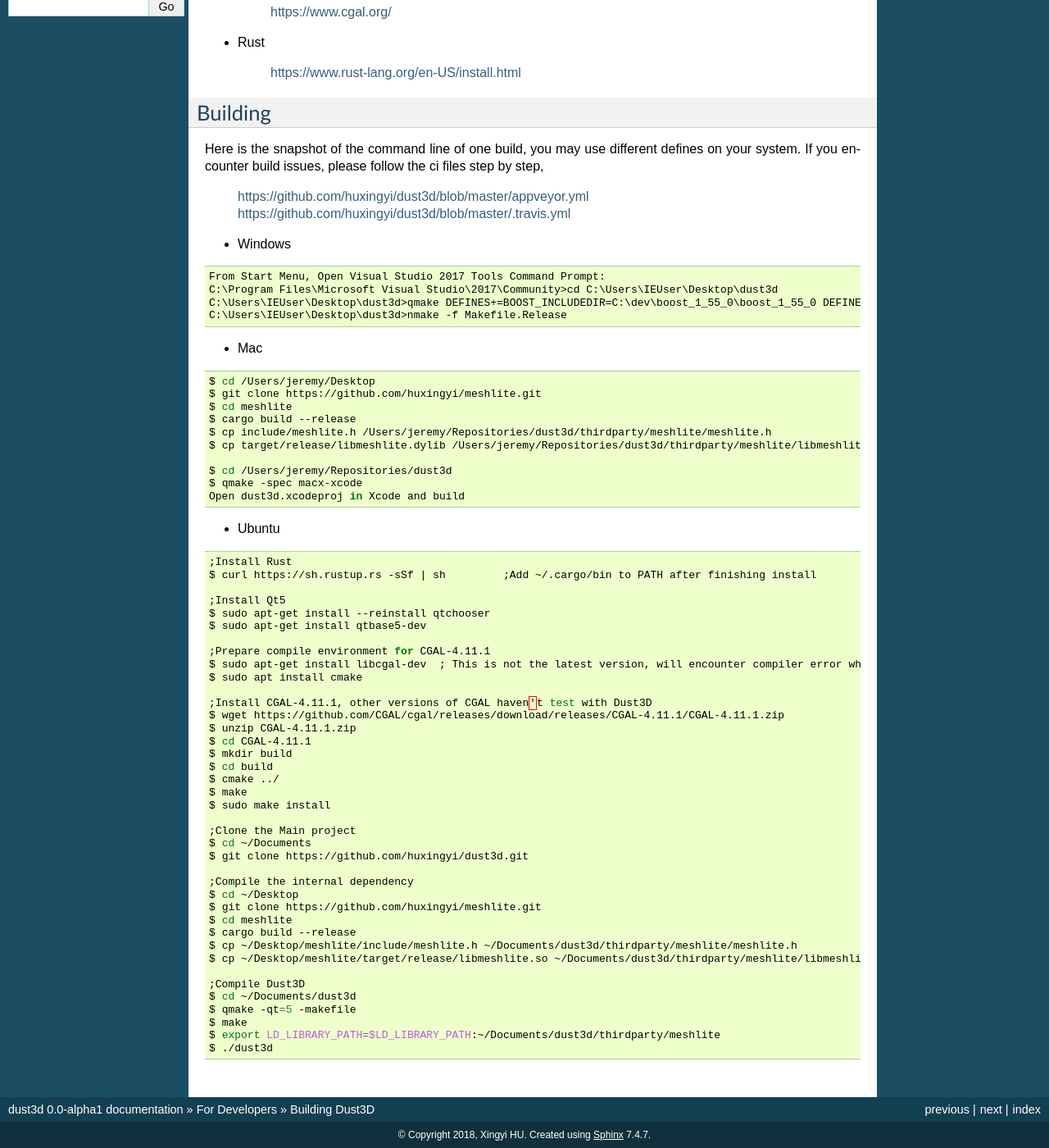
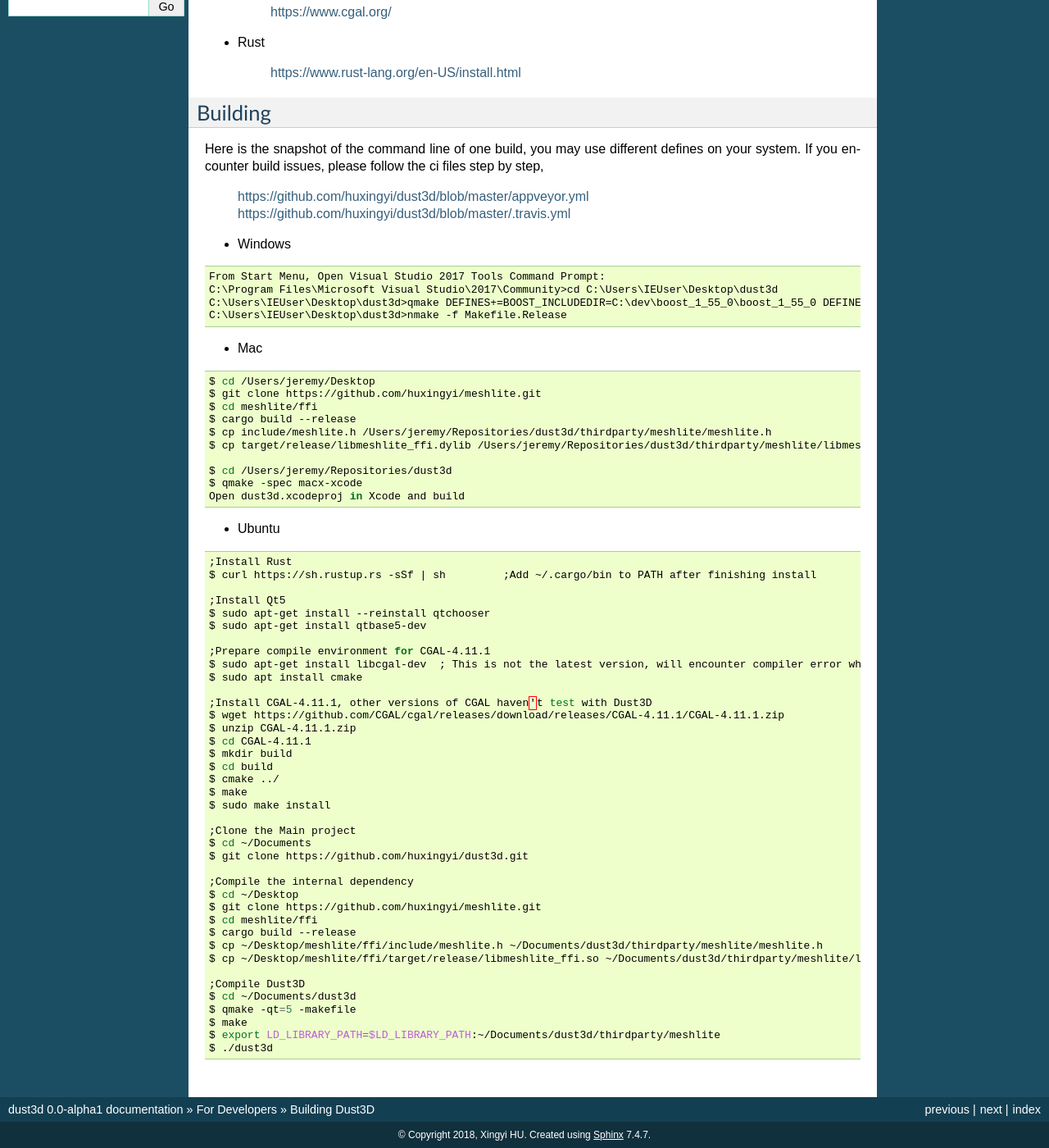
Before and after one commit to huxingyi/dust3d, a Sphinx documentation site: the page built from docs/builds.rst, in a window 1280 px wide and 1400 px high, scrolled down 369 px. Shown: the whole window at 82% size. Built offline with Sphinx 7.4.7, drawn with Linux system fonts in a browser that asks for light colours.

Commit message:
Rename library name meshlite to meshlite_ffi

```diff
--- a/appveyor.yml
+++ b/appveyor.yml
@@ -46,7 +46,7 @@
   # Check deps by Dependency Walker
   # Check Qt plugins by following https://wiki.qt.io/Deploy_an_Application_on_Windows
   - 7z a dust3d_unstable_%PLATFORM%.zip %APPVEYOR_BUILD_FOLDER%\release\dust3d.exe
-  - 7z a dust3d_unstable_%PLATFORM%.zip %APPVEYOR_BUILD_FOLDER%\thirdparty\meshlite\meshlite_unstable_vc14_%PLATFORM%\meshlite.dll
+  - 7z a dust3d_unstable_%PLATFORM%.zip %APPVEYOR_BUILD_FOLDER%\thirdparty\meshlite\meshlite_unstable_vc14_%PLATFORM%\meshlite_ffi.dll
   - 7z a dust3d_unstable_%PLATFORM%.zip %APPVEYOR_BUILD_FOLDER%\CGAL-4.11.1\build\bin\Release\CGAL-vc140-mt-4.11.1.dll
   - 7z a dust3d_unstable_%PLATFORM%.zip %APPVEYOR_BUILD_FOLDER%\CGAL-4.11.1\auxiliary\gmp\lib\libgmp-10.dll
   - 7z a dust3d_unstable_%PLATFORM%.zip %APPVEYOR_BUILD_FOLDER%\CGAL-4.11.1\auxiliary\gmp\lib\libmpfr-4.dll
--- a/docs/builds.rst
+++ b/docs/builds.rst
@@ -42,10 +42,10 @@
 
     $ cd /Users/jeremy/Desktop
     $ git clone https://github.com/huxingyi/meshlite.git
-    $ cd meshlite
+    $ cd meshlite/ffi
     $ cargo build --release
     $ cp include/meshlite.h /Users/jeremy/Repositories/dust3d/thirdparty/meshlite/meshlite.h
-    $ cp target/release/libmeshlite.dylib /Users/jeremy/Repositories/dust3d/thirdparty/meshlite/libmeshlite.dylib
+    $ cp target/release/libmeshlite_ffi.dylib /Users/jeremy/Repositories/dust3d/thirdparty/meshlite/libmeshlite_ffi.dylib
 
     $ cd /Users/jeremy/Repositories/dust3d
     $ qmake -spec macx-xcode
@@ -83,10 +83,10 @@
     ;Compile the internal dependency
     $ cd ~/Desktop
     $ git clone https://github.com/huxingyi/meshlite.git
-    $ cd meshlite
+    $ cd meshlite/ffi
     $ cargo build --release
-    $ cp ~/Desktop/meshlite/include/meshlite.h ~/Documents/dust3d/thirdparty/meshlite/meshlite.h
-    $ cp ~/Desktop/meshlite/target/release/libmeshlite.so ~/Documents/dust3d/thirdparty/meshlite/libmeshlite.so
+    $ cp ~/Desktop/meshlite/ffi/include/meshlite.h ~/Documents/dust3d/thirdparty/meshlite/meshlite.h
+    $ cp ~/Desktop/meshlite/ffi/target/release/libmeshlite_ffi.so ~/Documents/dust3d/thirdparty/meshlite/libmeshlite_ffi.so
 
     ;Compile Dust3D
     $ cd ~/Documents/dust3d
```
Also changed, not shown: .travis.yml, 9 other files.
